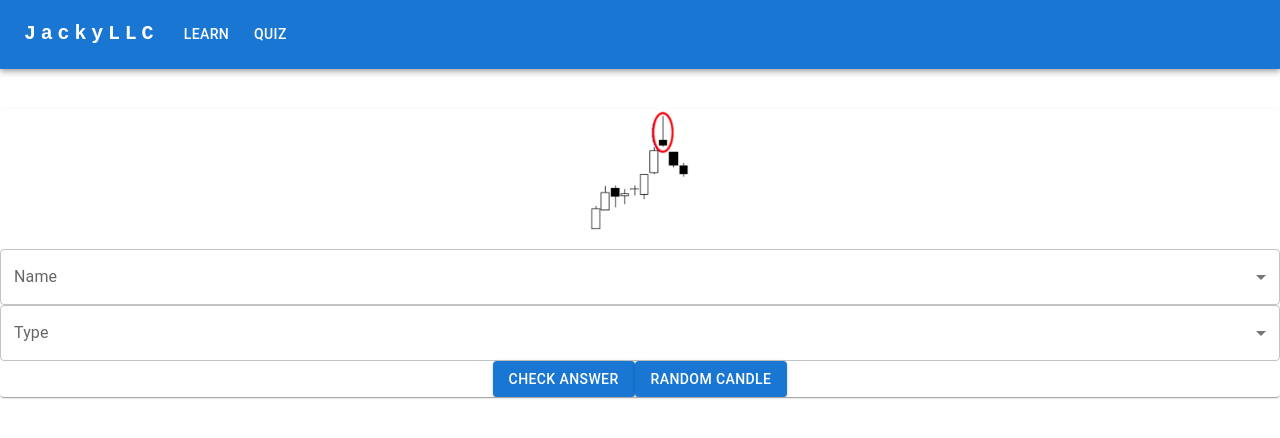
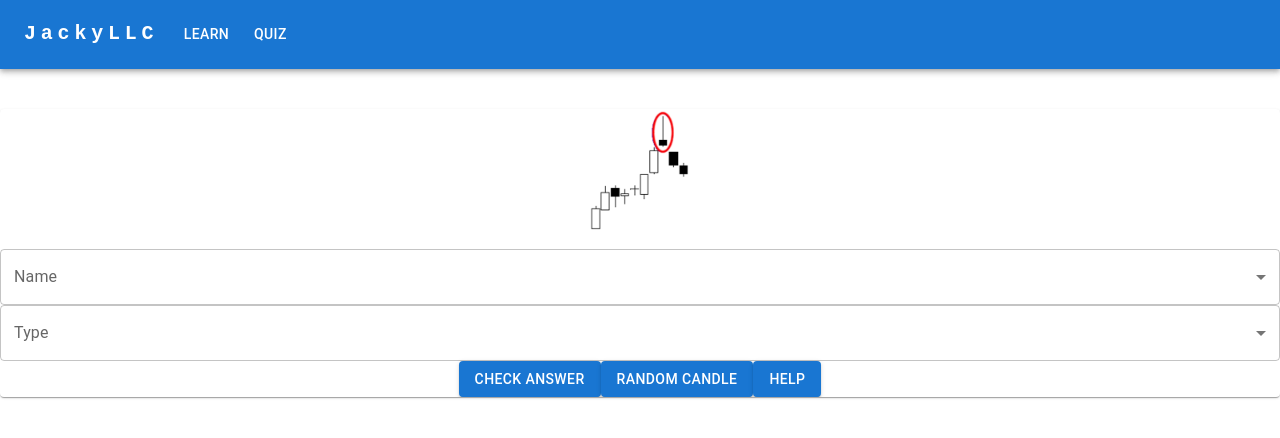
Before and after one commit to jaxondinh/learnTrading, a React (Create React App) app: page /learnTrading/quiz in a window 1280 px wide. Shown: the top 438 px of the page. Built offline with nearby package versions, Linux system fonts and the light colour scheme.

Commit message:
adding help button

```diff
--- a/src/Quiz.js
+++ b/src/Quiz.js
@@ -8,6 +8,7 @@ const Quiz = () => {
     const [selectedName, setSelectedName] = useState('');
     const [selectedType, setSelectedType] = useState('');
     const [isCorrect, setIsCorrect] = useState(null);
+    const [helpNeeded, setHelpNeeded] = useState(false);
     useEffect(() => {
         const selectRandomCandle = () => {
             const randomIndex = Math.floor(Math.random() * database.candles.length);
@@ -35,8 +36,12 @@ const Quiz = () => {
     const selectRandomCandle = () => {
         const randomIndex = Math.floor(Math.random() * database.candles.length);
         setIsCorrect(null);
+        setHelpNeeded(false);
         return database.candles[randomIndex];
     };
+    const showHelp = () => {
+        setHelpNeeded(true);
+    }
     return (
         <div>
             {currentCandle && (
@@ -71,6 +76,7 @@ const Quiz = () => {
                             setSelectedName('');
                             setSelectedType('');
                         }} >Random Candle</Button>
+                    <Button variant="contained" onClick={showHelp}>Help</Button>
                     {isCorrect !== null && (
                         <Typography>
                             {isCorrect ? '✅ Correct! ✅' : '❌ Incorrect. Try again! ❌'}
```
